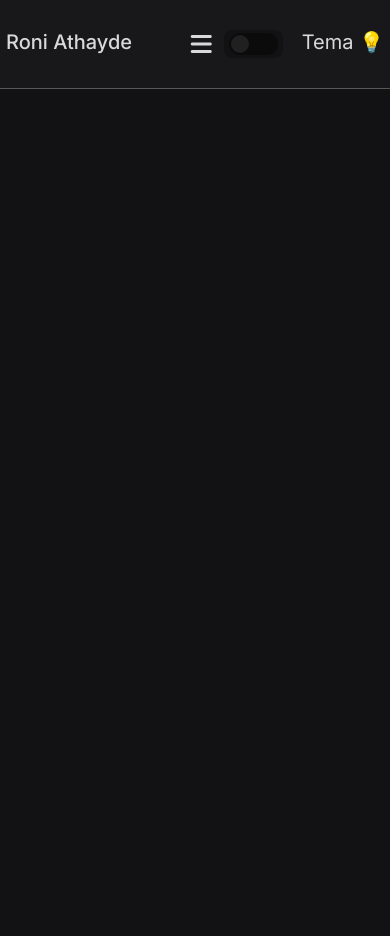
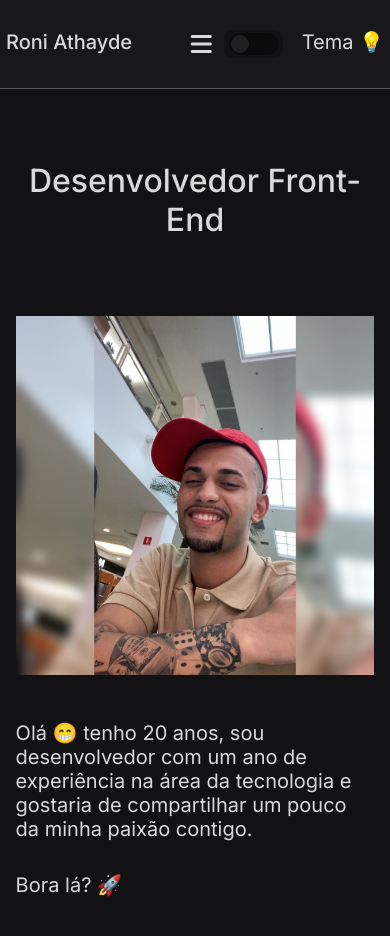
Before and after one commit to roniathayde/portfolio-Roni-Athayde, a plain HTML site: page index.html in a window 390 px wide. Before the commit the page ends 844 px from the top, so only its background shows below. Drawn offline with nearby package versions, Linux system fonts and the light colour scheme.

Commit message:
cria seção sobre mim e trata responsividade da mesma :D

```diff
--- /dev/null
+++ b/assets/scss/about-me.scss
@@ -0,0 +1,34 @@
+.about{
+    margin-top: 77px;
+    @include displayDirection(flex,row);
+    width: 100%;
+    gap: 46px;
+
+    .about_imgct{
+        width: 100%;
+
+        .about_imgct--img{
+            width: 100%;
+            max-width: 100%;
+        }
+    }
+
+    .about_desc{
+        width: 100%;
+
+        .about_desc--content{
+            font-size: 20rem;
+            color: var(--gray-100);
+            font-weight: 400;
+            &:last-child{
+                margin-top: 32px;
+            }
+        }
+    }
+
+
+    @media (max-width:768px){
+        flex-direction: column;
+        padding: 0 4%;
+    }
+}
--- /dev/null
+++ b/assets/scss/main-content.scss
@@ -0,0 +1,6 @@
+.major{
+    margin: 0 auto;
+    padding: 72px 0;
+    width: 100%;
+    max-width: 912px;
+}
--- /dev/null
+++ b/assets/scss/main-title.scss
@@ -0,0 +1,17 @@
+.major_titlect{
+    @include displayDirection(flex,row);
+    justify-content: center;
+    align-items: center;
+    margin-bottom: 77px;
+
+    .major_titlect--title{
+        font-size: 36rem;
+        font-weight: 500;
+        color: var(--gray-100);
+        text-align: center;
+
+        @media (max-width:480px){
+            font-size: 32rem;
+        }
+    }
+}
--- a/assets/scss/style.scss
+++ b/assets/scss/style.scss
@@ -1,5 +1,8 @@
 @import "./reset-css.scss";
 @import "./variables.scss";
 @import "./mixins.scss";
+@import "./fonts.scss";
 @import "./header.scss";
-@import "./fonts.scss";
+@import "./main-title.scss";
+@import "./main-content.scss";
+@import "./about-me.scss";
--- a/index.html
+++ b/index.html
@@ -53,6 +53,25 @@
         </article>
     </header>
 
+    <!-- MAIN CONTENT  -->
+    <main class="major">
+        <!-- TITLE -->
+        <section class="major_titlect">
+            <h2 class="major_titlect--title">Desenvolvedor Front-End</h2>
+        </section>
+
+        <!-- ABOUT ME -->
+        <section class="about">
+            <article class="about_imgct">
+                <img class="about_imgct--img" src="./assets/images/minha foto 2 borda.jpeg" alt="">
+            </article>
+
+            <article class="about_desc">
+                <p class="about_desc--content">Olá 😁  tenho 20 anos, sou desenvolvedor com um ano de experiência na área da tecnologia e gostaria de compartilhar um pouco da minha paixão contigo.</p>
+                <p class="about_desc--content">Bora lá? 🚀</p>
+            </article>
+        </section>
+    </main>
 
     <script src="./assets/js/dark-theme.js"></script>
 </body>
```
Also changed, not shown: assets/css/style.css, assets/images/minha foto 2 borda.jpeg (added), assets/images/portfolio-astronautas.svg (added), 1 other file.
